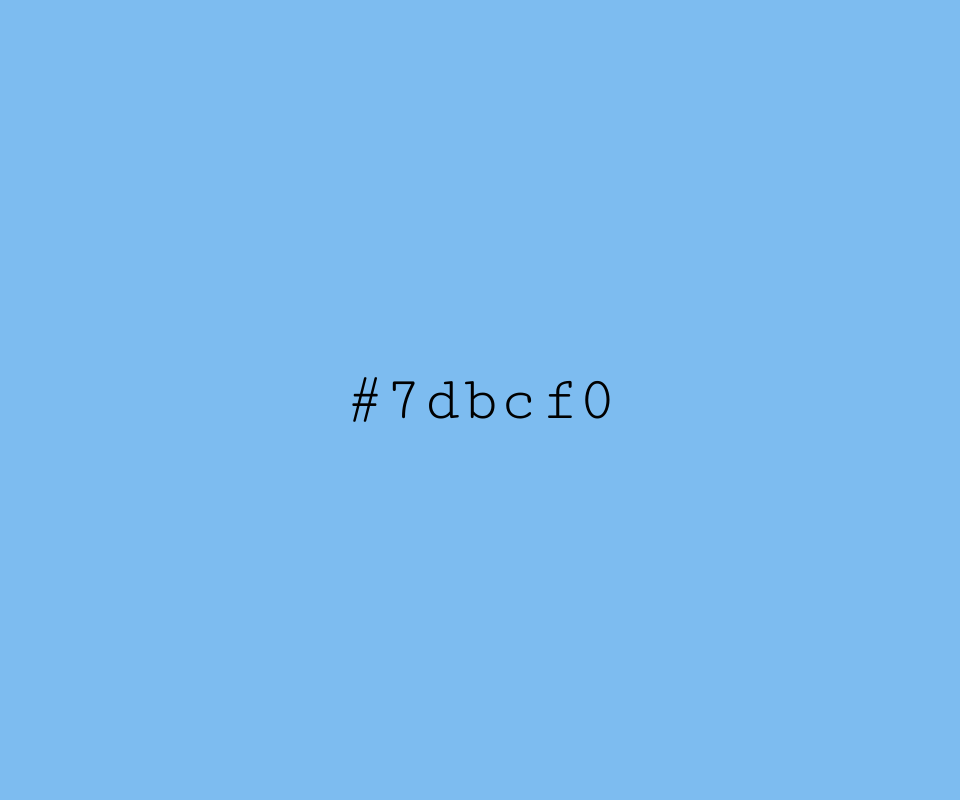
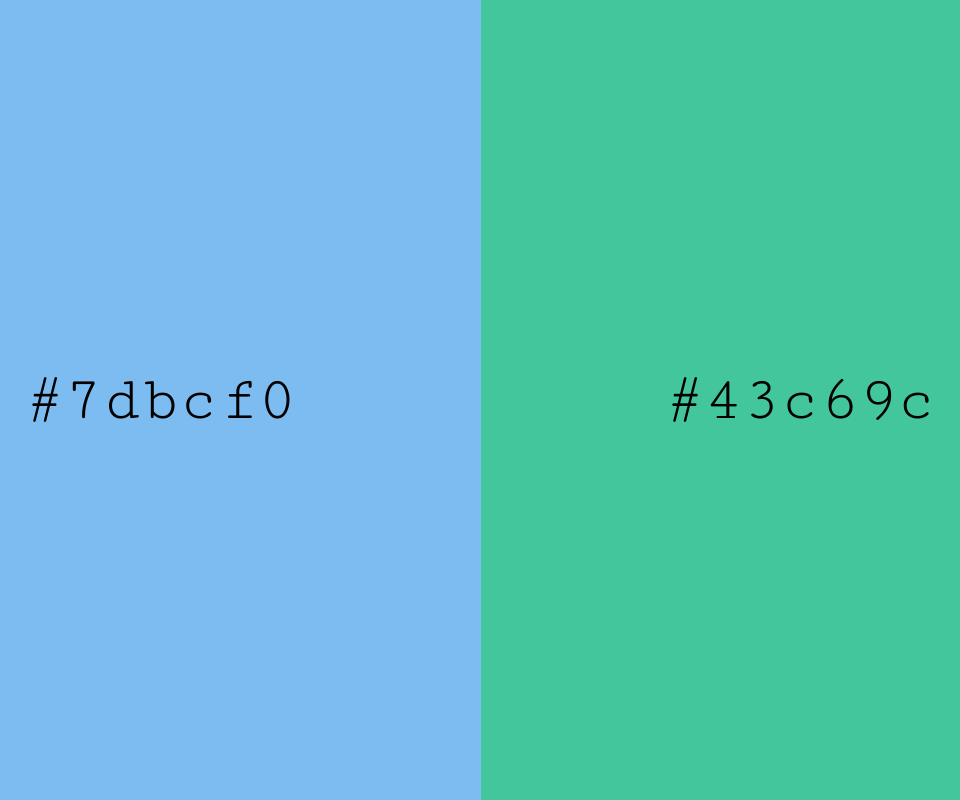
Before and after one commit to jthomas1/schemer, an Angular app: page / in a window 1280 px wide. Shown: the whole page, without its empty margins (159-1119 px from the left). Built offline with nearby package versions, Linux system fonts and the light colour scheme.

Commit message:
multiple columns will fill screen

```diff
--- a/src/app/app.component.html
+++ b/src/app/app.component.html
@@ -1,3 +1,4 @@
 <main>
-    <app-colour></app-colour>
+    <app-colour class="flex-1"></app-colour>
+    <app-colour class="flex-1"></app-colour>
 </main>
--- a/src/app/app.component.ts
+++ b/src/app/app.component.ts
@@ -6,5 +6,5 @@ import { Component } from '@angular/core';
   styleUrls: ['./app.component.css']
 })
 export class AppComponent {
-  title = 'app works!!!';
+  title = 'Schemer';
 }
--- a/src/app/colour/colour.component.css
+++ b/src/app/colour/colour.component.css
@@ -1,5 +1,11 @@
+.app-colour {
+    flex: 1;
+}
+
 .colour-container {
+  cursor: pointer;
   height: 100%;
+  padding: 0 20px;
   display: flex;
   flex-direction: row;
   align-items: center;
@@ -8,6 +14,7 @@
 }
 
 .colour-code {
+  cursor: text;
   font-family: 'Cutive Mono', monospace;
   font-size: 4rem;
   transition: 0.3s;
--- a/src/styles.css
+++ b/src/styles.css
@@ -10,4 +10,10 @@ html, body {
 main {
   height: 100%;
   width: 100%;
+  display: flex;
+  flex-direction: row;
 }
+
+.flex-1 {
+  flex: 1;
+}
```
